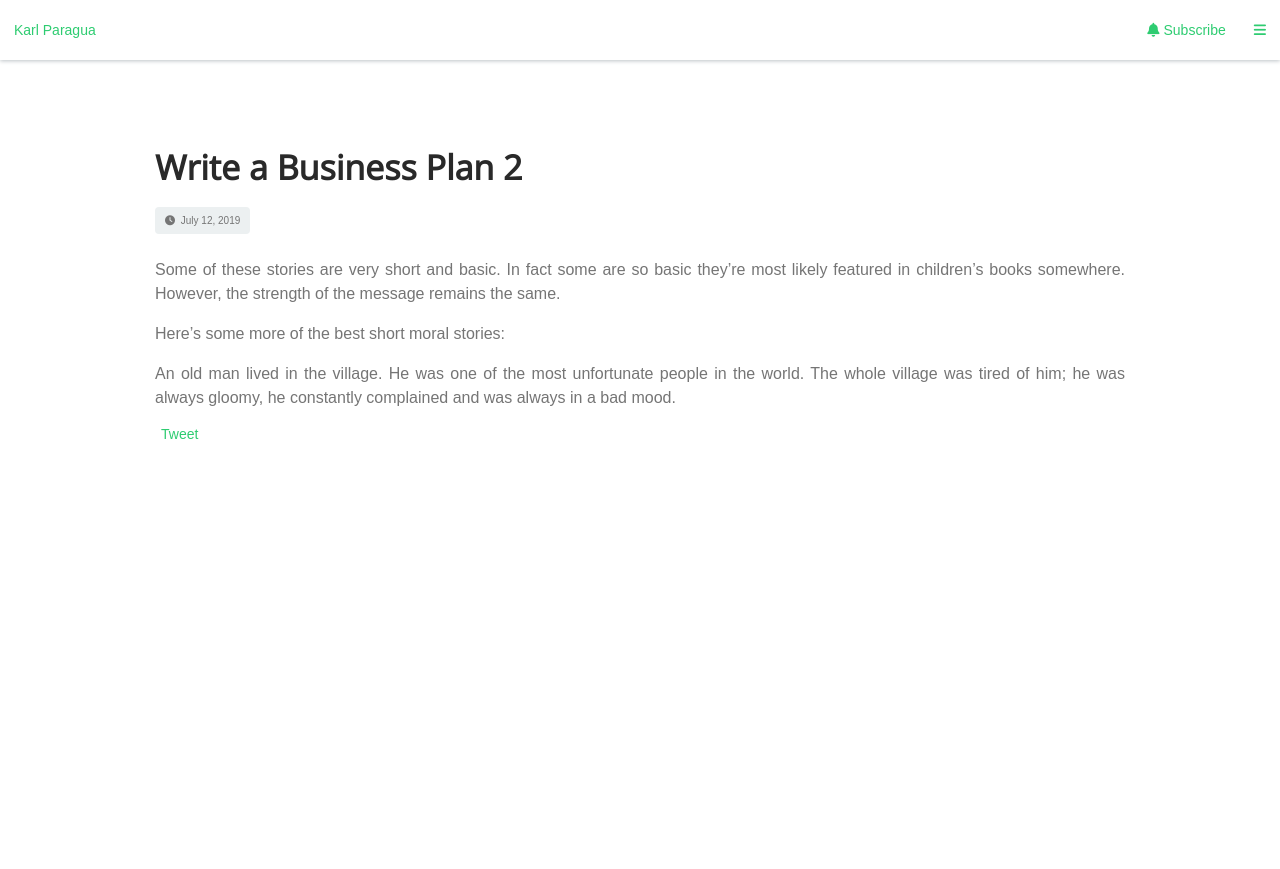
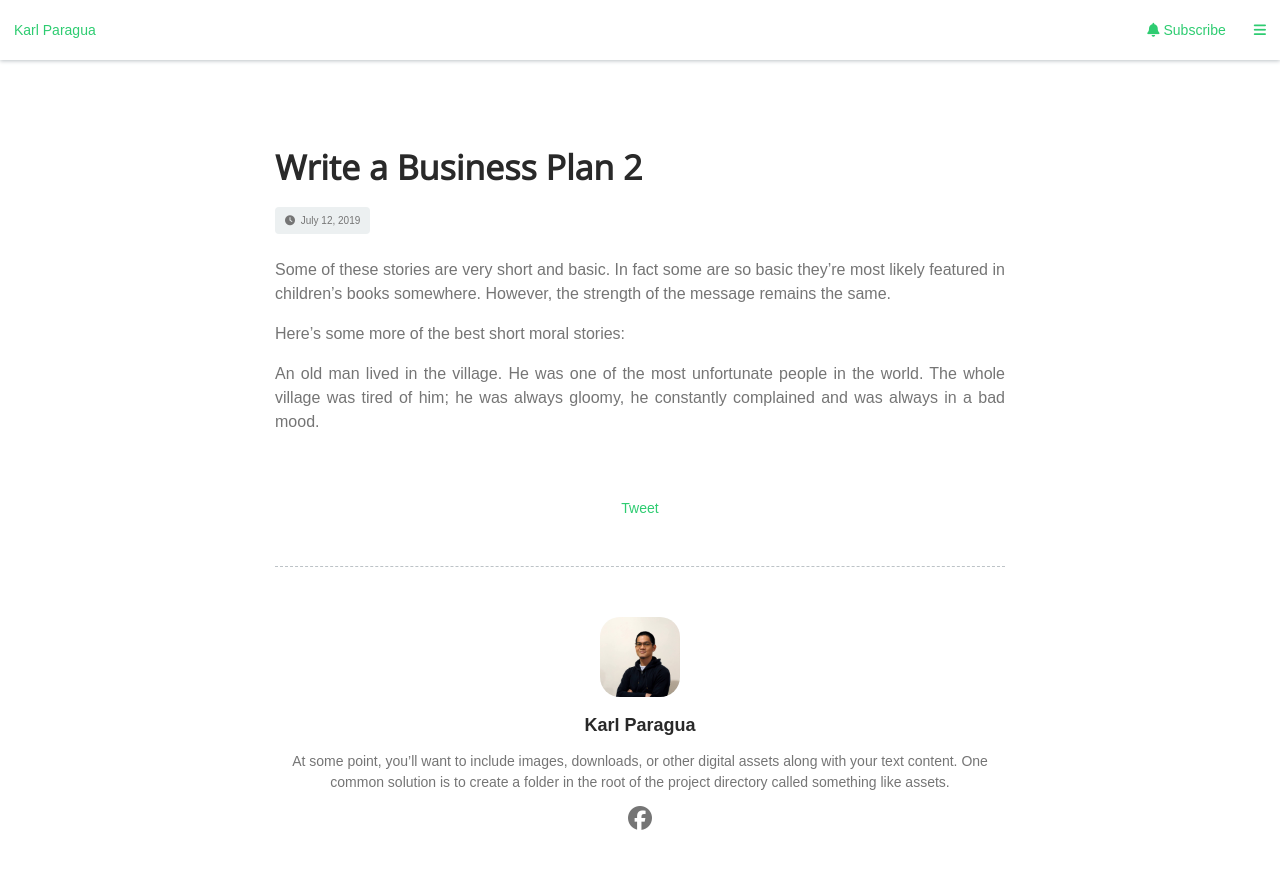
Before and after one commit to kbparagua/blog, a Jekyll site: the page built from _posts/2019-07-12-test-post-3.md, in a window 1280 px wide and 923 px high. Shown: the top 869 px of the window. Built offline with Jekyll 4.4.1, drawn with Linux system fonts in a browser that asks for light colours; nearby versions of some CDN libraries; comment, search, counter and statistics services are not loaded.

Commit message:
Author box

```diff
--- /dev/null
+++ b/_includes/author_box.html
@@ -0,0 +1,71 @@
+<div class="author-box">
+  <div class="author-box-photo">
+    <img src="/assets/images/profile.jpg"/>
+  </div>
+  <div class="author-box-info">
+    <div class="author-box-info-name">Karl Paragua</div>
+    <div class="author-box-info-bio">
+      At some point, you’ll want to include images, downloads, or other digital assets along with your text content. One common solution is to create a folder in the root of the project directory called something like assets.
+    </div>
+  </div>
+  <ul class="author-box-social">
+    <li>
+      <a href="https://www.facebook.com/karlparagua.blog" target="_blank">
+        <i class="fab fa-facebook"></i>
+      </a>
+    </li>
+  </ul>
+</div>
+
+<style>
+  .author-box {
+    margin: 30px 0;
+    padding: 20px 0;
+  }
+
+  .author-box-photo {
+    text-align: center;
+    width: 100%;
+  }
+
+  .author-box-photo img {
+    width: 80px;
+    border-radius: 20px;
+  }
+
+  .author-box-info {
+    width: 100%;
+    padding: 12px 0;
+    text-align: center;
+  }
+
+  .author-box-info-name {
+    font-size: 18px;
+    font-weight: bold;
+    margin-bottom: 12px;
+    line-height: 1.5;
+  }
+
+  .author-box-info-bio {
+    font-size: 14px;
+    color: #757575;
+    line-height: 1.5;
+  }
+
+  .author-box-social {
+    list-style: none;
+    display: flex;
+    justify-content: center;
+    padding: 0;
+    margin: 0;
+    font-size: 24px;
+  }
+
+  .author-box-social li {
+    padding: 0 10px;
+  }
+
+  .author-box-social li a {
+    color: #757575 !important;
+  }
+</style>
--- a/_includes/header.html
+++ b/_includes/header.html
@@ -35,6 +35,7 @@
     -moz-box-shadow: 0px 1px 4px 0px rgba(189,195,199,1);
     box-shadow: 0px 1px 4px 0px rgba(189,195,199,1);
     overflow: hidden;
+    z-index: 999;
   }
 
   #brand {
--- a/_includes/share_post.html
+++ b/_includes/share_post.html
@@ -13,6 +13,9 @@
 <style>
   .post-social-buttons {
     display: flex;
+    justify-content: center;
+    padding: 50px 0;
+    border-bottom: dashed 1px #bdc3c7;
   }
 
   .post-social-buttons > * {
--- a/_includes/subscribe_box.html
+++ b/_includes/subscribe_box.html
@@ -40,7 +40,7 @@
     width: 100%;
     height: 100%;
 
-    z-index: 99;
+    z-index: 1000;
     background: black;
     opacity: 0.75;
   }
@@ -52,7 +52,7 @@
     width: 100%;
     height: 100%;
 
-    z-index: 100;
+    z-index: 1001;
   }
 
   #subscribe-box {
--- a/_layouts/post.html
+++ b/_layouts/post.html
@@ -8,7 +8,9 @@ layout: default
   {% assign tags = page.tags %}
   {% include post_details.html date=date tags=tags %}
   {{ content }}
-  {% include share_post.html %}
+</div>
 
-  <div class="fb-comments" data-href="{{ site.url }}/{{ page.url }}" data-width="100%" data-numposts="5" data-colorscheme="dark"></div>
-</div>
+{% include share_post.html %}
+{% include author_box.html %}
+
+<div class="fb-comments" data-href="{{ site.url }}/{{ page.url }}" data-width="100%" data-numposts="5" data-colorscheme="dark"></div>
--- a/assets/css/main.scss
+++ b/assets/css/main.scss
@@ -58,7 +58,7 @@ h1 {
 // Buttons
 
 .main-column {
-  width: 1000px;
+  width: 760px;
   min-width: 320px;
   max-width: 100%;
   margin: auto;
```
Also changed, not shown: assets/images/02.jpg (added), assets/images/profile.jpg (added).
